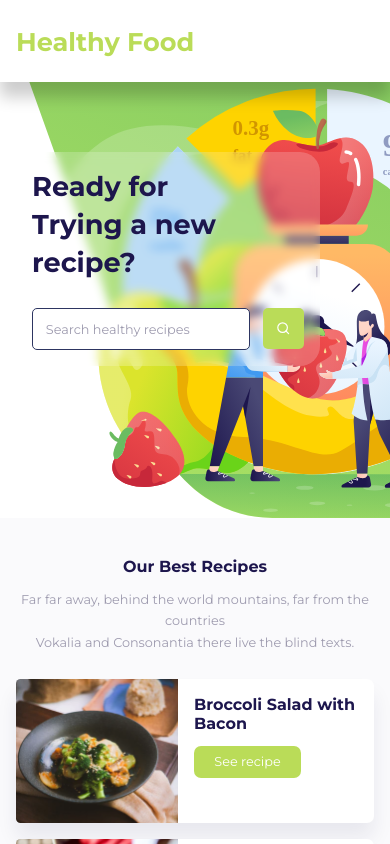
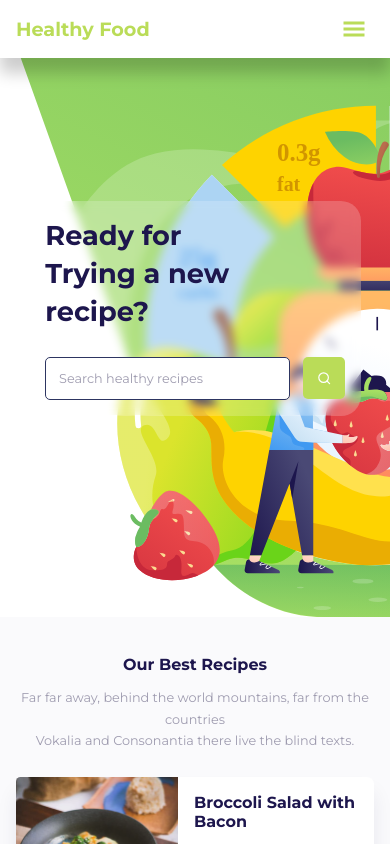
Before and after one commit to Hudsonhfreitas/Healthy-food, a React (Create React App) app: page / in a window 390 px wide. Shown: the top 844 px of the page. Built offline with nearby package versions, Linux system fonts and the light colour scheme.

Commit message:
feat: responsive and menu mobile toggle

```diff
--- a/src/components/BlogSection/SliderBlog/index.tsx
+++ b/src/components/BlogSection/SliderBlog/index.tsx
@@ -27,7 +27,7 @@ export default function SliderBlog({ children }: SliderBlogProps) {
     speed: 500,
     slidesToShow: isMobile ? 1.2 : isTabletMobile ? 1.8 : isSmallDesktop ? 2.5 :  3.2,
     slidesToScroll: 1,
-    arrows: true,
+    arrows: isMobile? false : true,
   };
   return (
     <S.SliderContainer {...settings}>
--- a/src/components/Footer/styles.ts
+++ b/src/components/Footer/styles.ts
@@ -19,6 +19,11 @@ export const Content = styled.div`
         font-size: 1.6rem;
         color: var(--text-primary);
     }
+
+    @media (max-width: 620px) {
+        flex-direction: column;
+        justify-content: center;
+    }
 `
 
 export const FooterNav = styled.nav`
@@ -30,4 +35,9 @@ export const FooterNav = styled.nav`
             margin-left: 3.2rem;
         }
     }
+
+    @media (max-width: 620px) {
+        margin-top: 2rem;
+    }
+
 `
--- a/src/components/Header/index.tsx
+++ b/src/components/Header/index.tsx
@@ -1,14 +1,29 @@
-import { Link } from 'react-scroll';
 import * as S from './styles';
 
+import { Link } from 'react-scroll';
+import { useMediaQuery } from 'react-responsive';
+
+import {GiHamburgerMenu} from 'react-icons/gi';
+
 export function Header() {
+
+    const isTabletMobile = useMediaQuery({
+        query: '(max-width: 630px)'
+      })
+
     return (
         <S.Container>
             <S.Content>
                 <S.Logo to="/">
                     Healthy Food
                 </S.Logo>
-                <S.NavBar>
+                {
+                    isTabletMobile ?
+                    <S.Toggle>
+                        <GiHamburgerMenu />
+                    </S.Toggle>
+                    :
+                    <S.NavBar>
                     <ul>
                         <li>
                             <Link to='recipes' duration={500} smooth={true}>
@@ -29,7 +44,9 @@ export function Header() {
                     <S.RegisterButton as='a' href="/register">
                         register
                     </S.RegisterButton>
-                </S.NavBar>
+                    </S.NavBar>
+                }
+
             </S.Content>
         </S.Container>
     )
--- a/src/components/Header/styles.ts
+++ b/src/components/Header/styles.ts
@@ -10,9 +10,10 @@ export const Container = styled.header`
     left: 0;
     z-index: 9;
 
-    @media(max-width: 740px) {
+    @media(max-width: 630px) {
         background: var(--white);
         box-shadow: 0 15px 15px rgba(0, 0, 0, 0.2);
+        height: 7.3rem;
     }
 `
 
@@ -31,8 +32,10 @@ export const Logo = styled(Link)`
     font-size: 3.2rem;
     font-weight: 700;
     color: var(--primary);
+
     @media(max-width: 740px) {
         color: var(--primary);
+        font-size: 2.4rem;
     }
 `
 
@@ -76,7 +79,7 @@ export const NavBar = styled.nav`
         }
     }
 
-    @media(max-width: 740px) {
+    @media(max-width: 630px) {
         display: none;
     }
 `
@@ -97,3 +100,15 @@ export const RegisterButton = styled.button`
         color: var(--white);
     }
 `
+
+export const Toggle = styled.button`
+    padding: 1rem;
+    background: none;
+    border: none;
+    font-size: 3rem;
+    color: var(--primary);
+
+    display: flex;
+    align-items: center;
+    justify-content: center;
+`
--- a/src/components/HeroSection/styles.ts
+++ b/src/components/HeroSection/styles.ts
@@ -24,6 +24,12 @@ export const Content = styled.div`
 
     @media(max-width: 770px) {
         background-position: 170%;
+    }
+
+    @media(max-width: 630px) {
+        height: calc(80vh - 7.3rem);
+        padding: 0;
+        justify-content: center
     }
 
     @media(max-width: 670px) {
--- a/src/components/JoinSection/styles.ts
+++ b/src/components/JoinSection/styles.ts
@@ -12,19 +12,42 @@ export const Content = styled.div`
     margin: 0 auto;
     padding: 0 2rem;
     height: 100%;
-    background: url(${joinImage}) right no-repeat;
+    background: url(${joinImage}) right top no-repeat;
 
     display: flex;
     align-items: center;
     justify-content: left;
+
+    @media (max-width: 1070px) {
+        background-position: 125%;
+    }
+
+    @media (max-width: 670px) {
+        background-position: initial;
+    }
+
+    @media (max-width: 670px) {
+        justify-content: center;
+    }
 `
 
 export const LeftArea = styled.div`
     width: 100%;
-    max-width: 454px;
+    max-width: 45.4rem;
     margin-left: 4.8rem;
     h2 {
         color: var(--text-primary)
+    }
+    @media (max-width: 1070px) {
+        max-width: 38.4rem;
+    }
+
+    @media (max-width: 890px) {
+        padding: 2rem;
+        background: rgba(255,255,255, 0.5);
+        border-radius: 20px;
+        backdrop-filter: blur(10px);
+        margin-left: 0;
     }
 `
 
--- /dev/null
+++ b/src/components/MenuMobile/index.tsx
@@ -0,0 +1,6 @@
+export function MenuMobile() {
+    return (
+        <>
+        </>
+    )
+}
```
